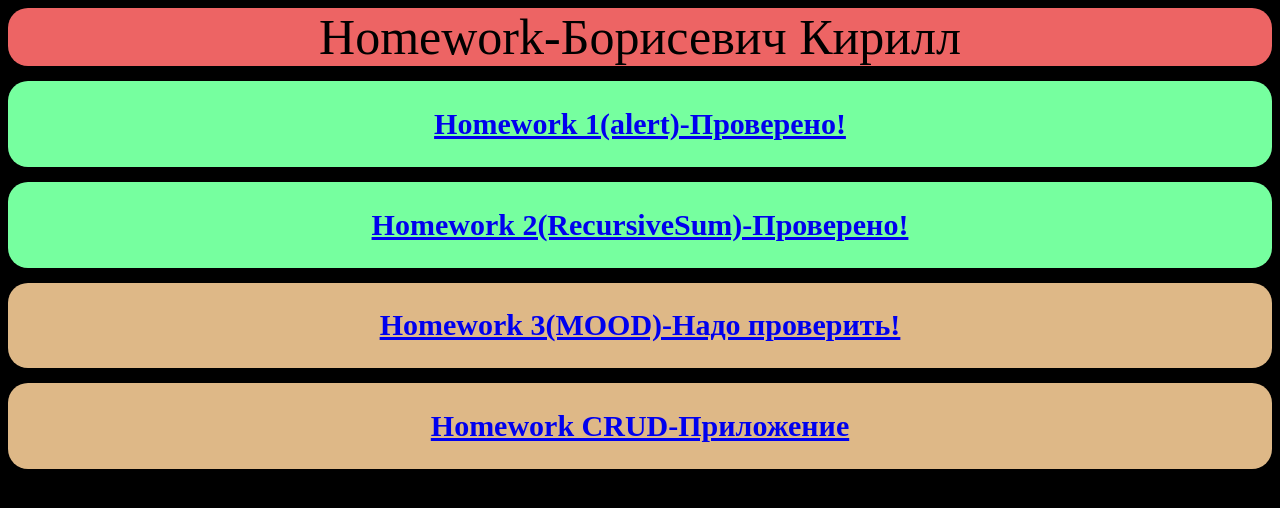
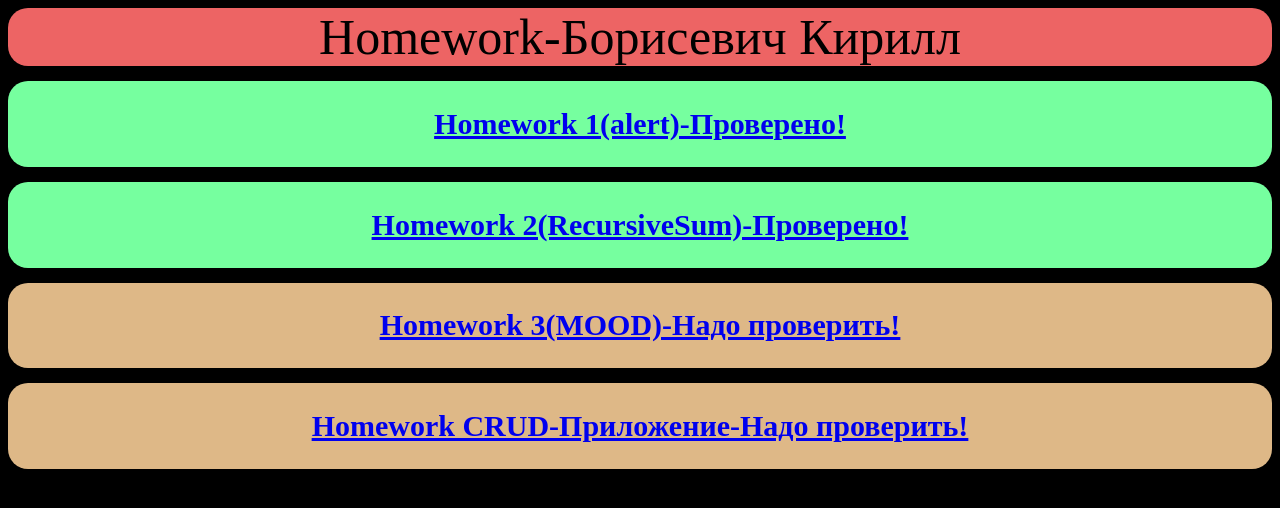
Before and after one commit to Formu1a/Homework, a plain HTML site: page index.html in a window 1280 px wide. Drawn offline with Linux system fonts and the light colour scheme.

Commit message:
"HomeWorkCRUD"

```diff
--- a/index.html
+++ b/index.html
@@ -20,7 +20,7 @@
         <h2><a href="./Homework3/js.html" >Homework 3(MOOD)-Надо проверить!</a></h2>
     </div>
     <div style="background-color: burlywood;margin: 0; border-radius: 20px; text-align: center;font-size: 20px;padding-top: 1px;padding-bottom: 1px; margin-top: 15px;">
-        <h2><a href="./HomeworkCRUD/Crud.html" >Homework CRUD-Приложение</a></h2>
+        <h2><a href="./HomeworkCRUD/Crud.html" >Homework CRUD-Приложение-Надо проверить!</a></h2>
     </div>
 </body>
 </html>
```
